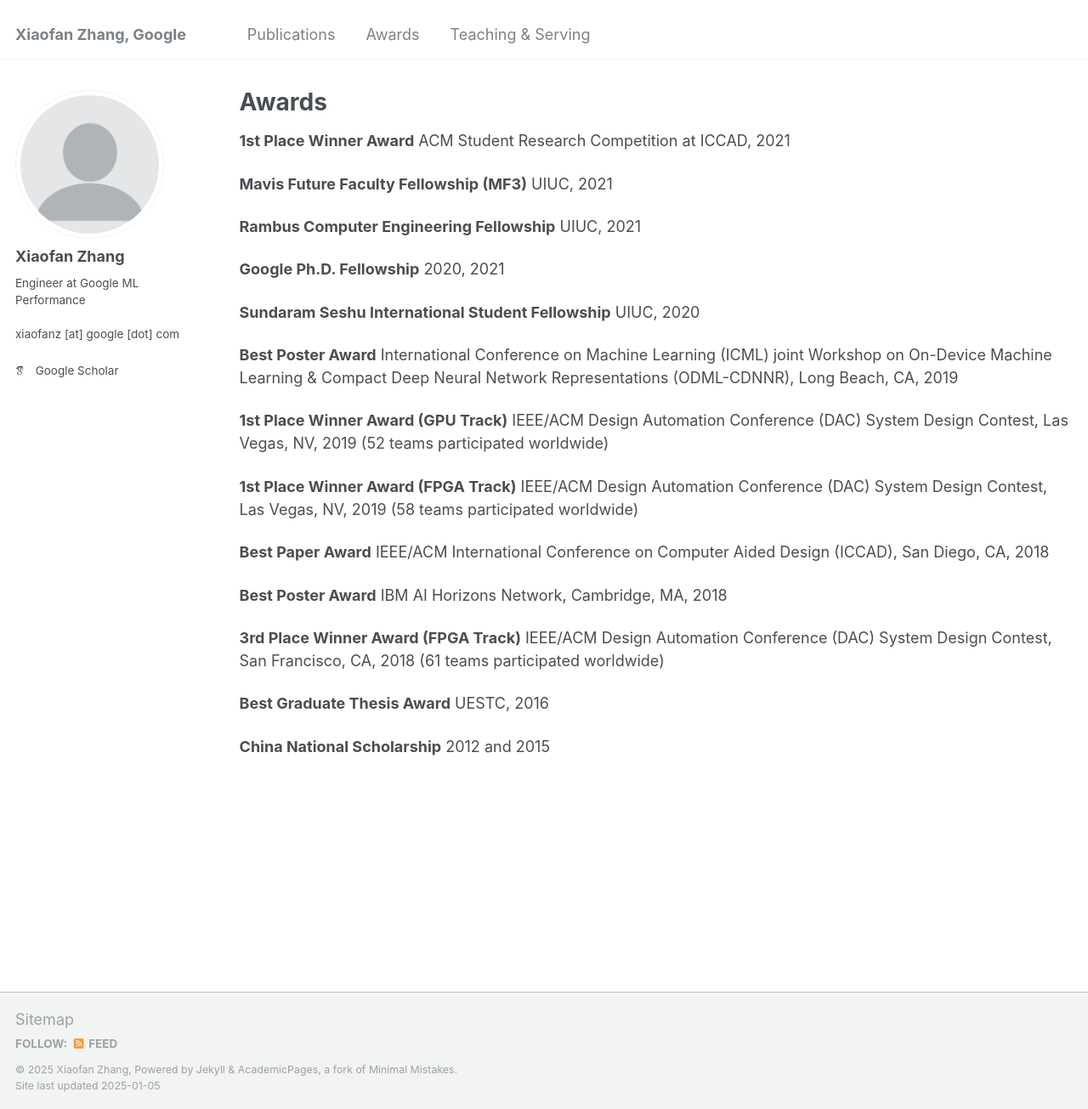
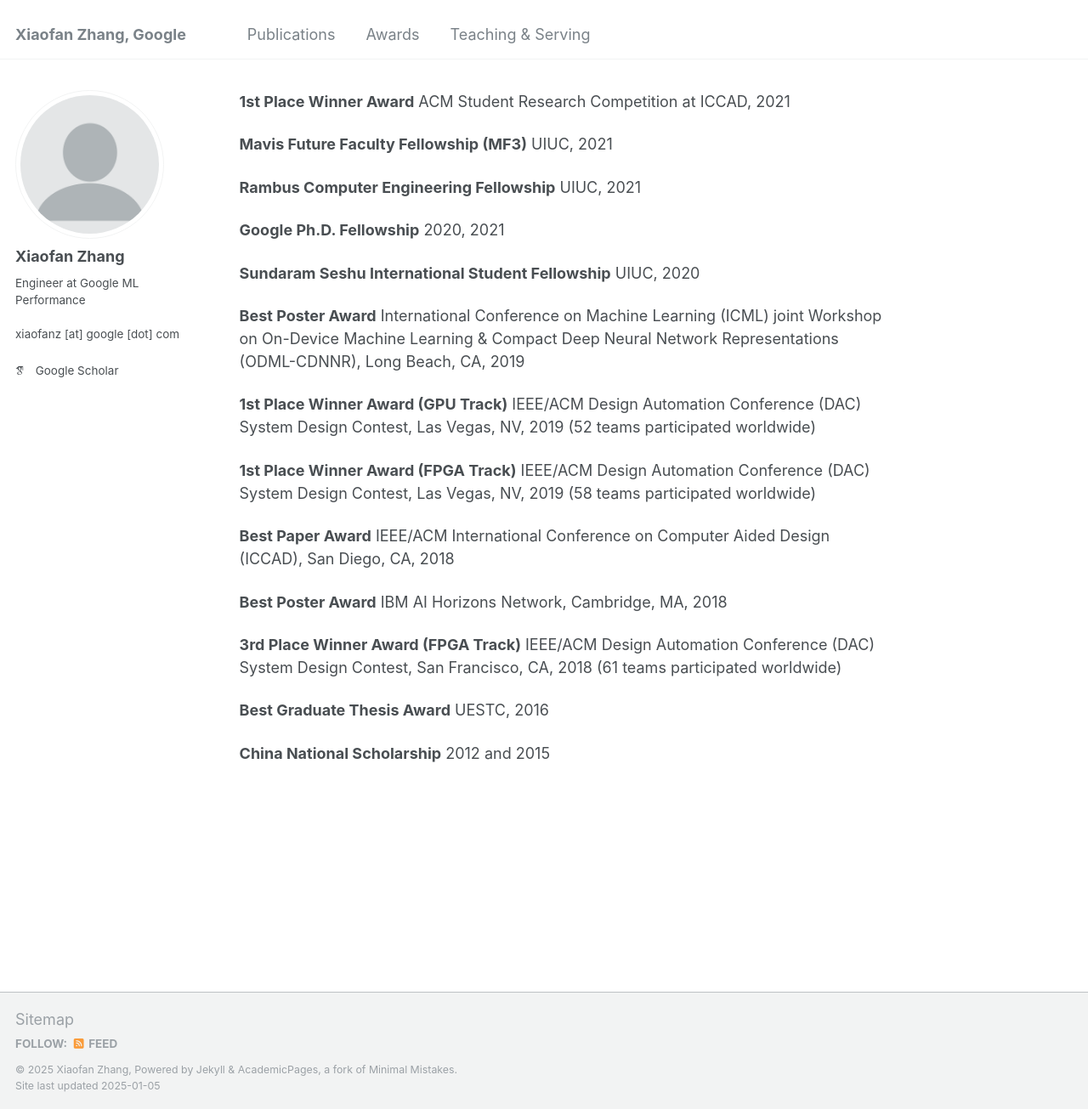
Before and after one commit to TomG008/TomG008.github.io, a Jekyll site: the page built from _pages/awards.md, in a window 1280 px wide and 1305 px high. Shown: the whole window at 85% size. Built offline with Jekyll 4.4.1, drawn with Linux system fonts in a browser that asks for light colours; some web fonts are replaced; our own code applies the rules of GitHub Pages for plain Markdown files.

Commit message:
Update awards.md

```diff
--- a/_pages/awards.md
+++ b/_pages/awards.md
@@ -1,9 +1,4 @@
----
-layout: archive
-title: "Awards"
-permalink: /awards/
-author_profile: true
----
+
 
 
 **1st Place Winner Award** ACM Student Research Competition at ICCAD, 2021
```
